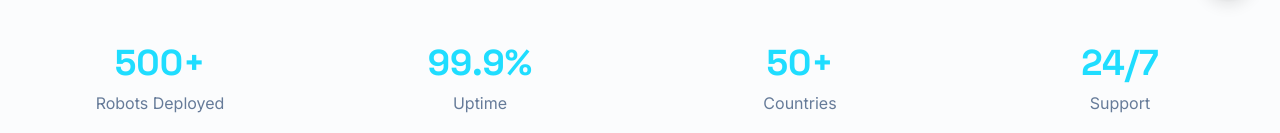
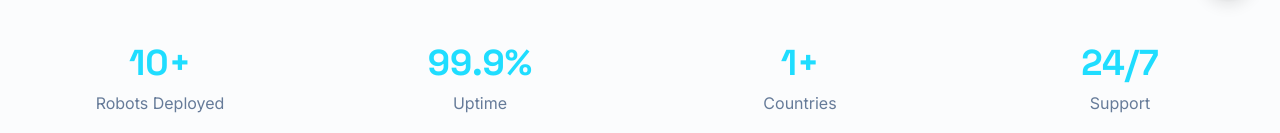
Before and after one commit to rushigund/Techligence_website, a React (Vite) app: page / in a window 1280 px wide. Shown: the part 778-911 px from the top of the page. Built offline with nearby package versions, Linux system fonts and the light colour scheme; the HTML template or start-up script is replaced by a standard one.

Commit message:
changes added

```diff
--- a/src/pages/Index.tsx
+++ b/src/pages/Index.tsx
@@ -51,9 +51,9 @@ const Index = () => {
   ];
 
   const stats = [
-    { value: "500+", label: "Robots Deployed" },
+    { value: "10+", label: "Robots Deployed" },
     { value: "99.9%", label: "Uptime" },
-    { value: "50+", label: "Countries" },
+    { value: "1+", label: "Countries" },
     { value: "24/7", label: "Support" },
   ];
 
@@ -220,14 +220,15 @@ const Index = () => {
                 <CardHeader>
                   <div className="text-4xl mb-4">{app.image}</div>
                   <CardTitle className="text-xl group-hover:text-primary transition-colors">
-                    {app.title}</CardTitle>
+                    {app.title}
+                  </CardTitle>
                 </CardHeader>
                 <CardContent>
                   <CardDescription className="text-base leading-relaxed mb-4">
                     {app.description}
                   </CardDescription>
                   <div className="flex items-center text-primary font-medium group-hover:gap-2 transition-all">
-                   <Link to='/about'> Learn More</Link>
+                    <Link to="/about"> Learn More</Link>
                     <ChevronRight className="w-4 h-4 group-hover:translate-x-1 transition-transform" />
                   </div>
                 </CardContent>
```
Also changed, not shown: 1 other file (tests, documents, lock files or other folders).
